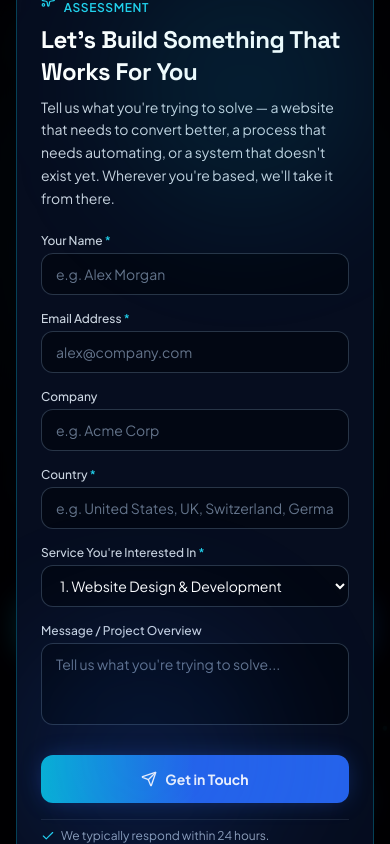
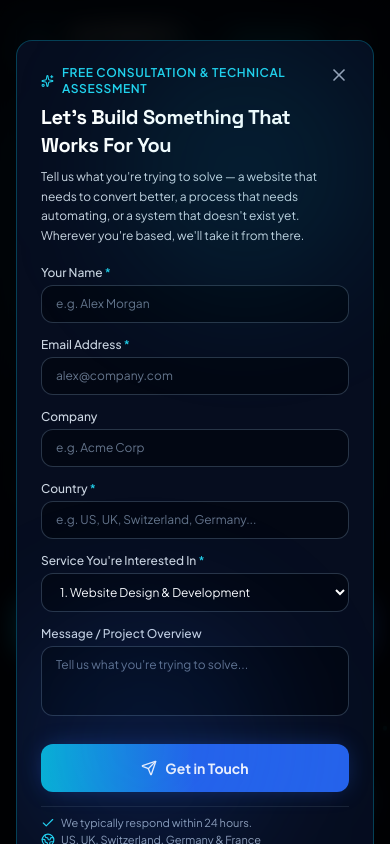
Before and after one commit to mehdiraza-1210/Automatix-Digital-Solutions, a React (Vite) app: page / in a window 390 px wide. Both pictures are taken after a click on the button "Consultation". Shown: the top 844 px of the page. Built offline with nearby package versions, Linux system fonts and the light colour scheme.

Commit message:
fix: resolve modal top cutoff with items-start alignment and responsive top clearance

```diff
--- a/src/components/ConsultationModal.jsx
+++ b/src/components/ConsultationModal.jsx
@@ -29,9 +29,7 @@ export default function ConsultationModal({ isOpen, onClose, defaultService = ""
           spread: 70,
           origin: { y: 0.6 }
         });
-      } catch (err) {
-        // Fallback
-      }
+      } catch (err) {}
     }, 600);
   };
 
@@ -41,15 +39,16 @@ export default function ConsultationModal({ isOpen, onClose, defaultService = ""
   };
 
   return (
-    <div className="fixed inset-0 z-50 flex items-center justify-center p-4 sm:p-6 overflow-y-auto">
-      {/* Backdrop */}
+    <div className="fixed inset-0 z-50 overflow-y-auto bg-black/85 backdrop-blur-md p-4 sm:p-6 md:p-8 flex justify-center items-start min-h-screen">
+      {/* Click backdrop to close */}
       <div
-        className="fixed inset-0 bg-black/85 backdrop-blur-md transition-opacity"
+        className="fixed inset-0"
         onClick={onClose}
+        aria-hidden="true"
       />
 
-      {/* Modal Container */}
-      <div className="relative w-full max-w-2xl bg-navy-900 border border-cyan-500/30 rounded-2xl shadow-2xl p-6 sm:p-8 z-10 my-8 overflow-hidden">
+      {/* Modal Container with guaranteed top margin & smooth fitting */}
+      <div className="relative w-full max-w-2xl bg-navy-900 border border-cyan-500/30 rounded-2xl shadow-2xl p-6 sm:p-7 z-10 my-6 sm:my-10 overflow-hidden">
         {/* Glow Accent */}
         <div className="absolute top-0 right-0 w-64 h-64 bg-cyan-500/10 rounded-full blur-3xl pointer-events-none" />
         <div className="absolute bottom-0 left-0 w-64 h-64 bg-electric-600/15 rounded-full blur-3xl pointer-events-none" />
@@ -57,7 +56,7 @@ export default function ConsultationModal({ isOpen, onClose, defaultService = ""
         {/* Close Button */}
         <button
           onClick={onClose}
-          className="absolute top-4 right-4 p-2 rounded-full text-slate-400 hover:text-white hover:bg-slate-800/80 transition-colors"
+          className="absolute top-4 right-4 p-2 rounded-full text-slate-400 hover:text-white hover:bg-slate-800/80 transition-colors z-20"
           aria-label="Close modal"
         >
           <X className="w-5 h-5" />
@@ -65,19 +64,19 @@ export default function ConsultationModal({ isOpen, onClose, defaultService = ""
 
         {!submitted ? (
           <div>
-            <div className="flex items-center gap-2 text-cyan-400 text-xs font-semibold uppercase tracking-wider mb-2">
-              <Sparkles className="w-4 h-4" />
+            <div className="flex items-center gap-2 text-cyan-400 text-xs font-semibold uppercase tracking-wider mb-1.5">
+              <Sparkles className="w-3.5 h-3.5" />
               <span>Free Consultation & Technical Assessment</span>
             </div>
-            <h3 className="text-2xl sm:text-3xl font-display font-bold text-white mb-2">
+            <h3 className="text-xl sm:text-2xl md:text-3xl font-display font-bold text-white mb-2 pr-6">
               Let's Build Something That Works For You
             </h3>
-            <p className="text-slate-300 text-sm mb-6 leading-relaxed">
+            <p className="text-slate-300 text-xs sm:text-sm mb-5 leading-relaxed">
               Tell us what you're trying to solve — a website that needs to convert better, a process that needs automating, or a system that doesn't exist yet. Wherever you're based, we'll take it from there.
             </p>
 
-            <form onSubmit={handleSubmit} className="space-y-4">
-              <div className="grid grid-cols-1 sm:grid-cols-2 gap-4">
+            <form onSubmit={handleSubmit} className="space-y-3.5">
+              <div className="grid grid-cols-1 sm:grid-cols-2 gap-3.5">
                 <div>
                   <label className="block text-xs font-medium text-slate-300 mb-1">
                     Your Name <span className="text-cyan-400">*</span>
@@ -88,7 +87,7 @@ export default function ConsultationModal({ isOpen, onClose, defaultService = ""
                     value={formData.name}
                     onChange={(e) => setFormData({ ...formData, name: e.target.value })}
                     placeholder="e.g. Alex Morgan"
-                    className="w-full px-3.5 py-2.5 bg-navy-950/90 border border-slate-700/80 rounded-xl text-white placeholder-slate-500 text-sm focus:outline-none focus:border-cyan-400 focus:ring-1 focus:ring-cyan-400 transition-colors"
+                    className="w-full px-3.5 py-2.5 bg-navy-950/90 border border-slate-700/80 rounded-xl text-white placeholder-slate-500 text-xs sm:text-sm focus:outline-none focus:border-cyan-400 focus:ring-1 focus:ring-cyan-400 transition-colors"
                   />
                 </div>
 
@@ -102,12 +101,12 @@ export default function ConsultationModal({ isOpen, onClose, defaultService = ""
                     value={formData.email}
                     onChange={(e) => setFormData({ ...formData, email: e.target.value })}
                     placeholder="alex@company.com"
-                    className="w-full px-3.5 py-2.5 bg-navy-950/90 border border-slate-700/80 rounded-xl text-white placeholder-slate-500 text-sm focus:outline-none focus:border-cyan-400 focus:ring-1 focus:ring-cyan-400 transition-colors"
+                    className="w-full px-3.5 py-2.5 bg-navy-950/90 border border-slate-700/80 rounded-xl text-white placeholder-slate-500 text-xs sm:text-sm focus:outline-none focus:border-cyan-400 focus:ring-1 focus:ring-cyan-400 transition-colors"
                   />
                 </div>
               </div>
 
-              <div className="grid grid-cols-1 sm:grid-cols-2 gap-4">
+              <div className="grid grid-cols-1 sm:grid-cols-2 gap-3.5">
                 <div>
                   <label className="block text-xs font-medium text-slate-300 mb-1">
                     Company
@@ -117,7 +116,7 @@ export default function ConsultationModal({ isOpen, onClose, defaultService = ""
                     value={formData.company}
                     onChange={(e) => setFormData({ ...formData, company: e.target.value })}
                     placeholder="e.g. Acme Corp"
-                    className="w-full px-3.5 py-2.5 bg-navy-950/90 border border-slate-700/80 rounded-xl text-white placeholder-slate-500 text-sm focus:outline-none focus:border-cyan-400 focus:ring-1 focus:ring-cyan-400 transition-colors"
+                    className="w-full px-3.5 py-2.5 bg-navy-950/90 border border-slate-700/80 rounded-xl text-white placeholder-slate-500 text-xs sm:text-sm focus:outline-none focus:border-cyan-400 focus:ring-1 focus:ring-cyan-400 transition-colors"
                   />
                 </div>
 
@@ -130,8 +129,8 @@ export default function ConsultationModal({ isOpen, onClose, defaultService = ""
                     required
                     value={formData.country}
                     onChange={(e) => setFormData({ ...formData, country: e.target.value })}
-                    placeholder="e.g. United States, UK, Switzerland, Germany..."
-                    className="w-full px-3.5 py-2.5 bg-navy-950/90 border border-slate-700/80 rounded-xl text-white placeholder-slate-500 text-sm focus:outline-none focus:border-cyan-400 focus:ring-1 focus:ring-cyan-400 transition-colors"
+                    placeholder="e.g. US, UK, Switzerland, Germany..."
+                    className="w-full px-3.5 py-2.5 bg-navy-950/90 border border-slate-700/80 rounded-xl text-white placeholder-slate-500 text-xs sm:text-sm focus:outline-none focus:border-cyan-400 focus:ring-1 focus:ring-cyan-400 transition-colors"
                   />
                 </div>
               </div>
@@ -143,7 +142,7 @@ export default function ConsultationModal({ isOpen, onClose, defaultService = ""
                 <select
                   value={formData.service}
                   onChange={(e) => setFormData({ ...formData, service: e.target.value })}
-                  className="w-full px-3.5 py-2.5 bg-navy-950/90 border border-slate-700/80 rounded-xl text-white text-sm focus:outline-none focus:border-cyan-400 focus:ring-1 focus:ring-cyan-400 transition-colors"
+                  className="w-full px-3.5 py-2.5 bg-navy-950/90 border border-slate-700/80 rounded-xl text-white text-xs sm:text-sm focus:outline-none focus:border-cyan-400 focus:ring-1 focus:ring-cyan-400 transition-colors"
                 >
                   <option value="website-design">1. Website Design & Development</option>
                   <option value="business-automation">2. Business Automation</option>
@@ -163,7 +162,7 @@ export default function ConsultationModal({ isOpen, onClose, defaultService = ""
                   value={formData.message}
                   onChange={(e) => setFormData({ ...formData, message: e.target.value })}
                   placeholder="Tell us what you're trying to solve..."
-                  className="w-full px-3.5 py-2.5 bg-navy-950/90 border border-slate-700/80 rounded-xl text-white placeholder-slate-500 text-sm focus:outline-none focus:border-cyan-400 focus:ring-1 focus:ring-cyan-400 transition-colors resize-none"
+                  className="w-full px-3.5 py-2.5 bg-navy-950/90 border border-slate-700/80 rounded-xl text-white placeholder-slate-500 text-xs sm:text-sm focus:outline-none focus:border-cyan-400 focus:ring-1 focus:ring-cyan-400 transition-colors resize-none"
                 />
               </div>
 
@@ -185,7 +184,7 @@ export default function ConsultationModal({ isOpen, onClose, defaultService = ""
                 </button>
               </div>
 
-              <div className="flex flex-wrap items-center justify-between text-xs text-slate-400 pt-2 border-t border-slate-800/80">
+              <div className="flex flex-wrap items-center justify-between text-[11px] sm:text-xs text-slate-400 pt-2 border-t border-slate-800/80">
                 <span className="flex items-center gap-1.5">
                   <Check className="w-3.5 h-3.5 text-cyan-400" /> We typically respond within 24 hours.
                 </span>
```
